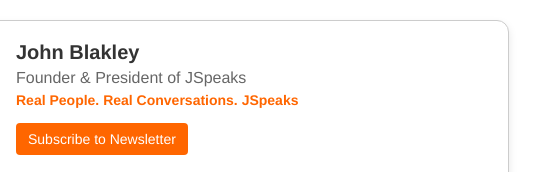
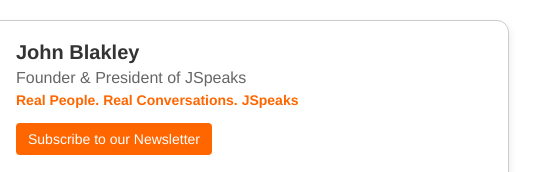
Before and after one commit to codeByShamim/signature, a plain HTML site: page index.html in a window 1280 px wide. Shown: the top 172 px of the page, 452-992 px from the left. Drawn offline with Linux system fonts and the light colour scheme; grey boxes are pictures that could not be loaded.

Commit message:
Add files via upload

```diff
--- a/index.html
+++ b/index.html
@@ -162,7 +162,7 @@
                 <h1>John Blakley</h1>
                 <p>Founder & President of JSpeaks</p>
                 <p class="tagline">Real People. Real Conversations. JSpeaks</p>
-                <a href="https://linktr.ee/j.speaks__" class="cta-button">Subscribe to Newsletter</a>
+                <a href="https://linktr.ee/j.speaks__" class="cta-button">Subscribe to our Newsletter</a>
             </div>
         </div>
         <div class="social-icons">
```
